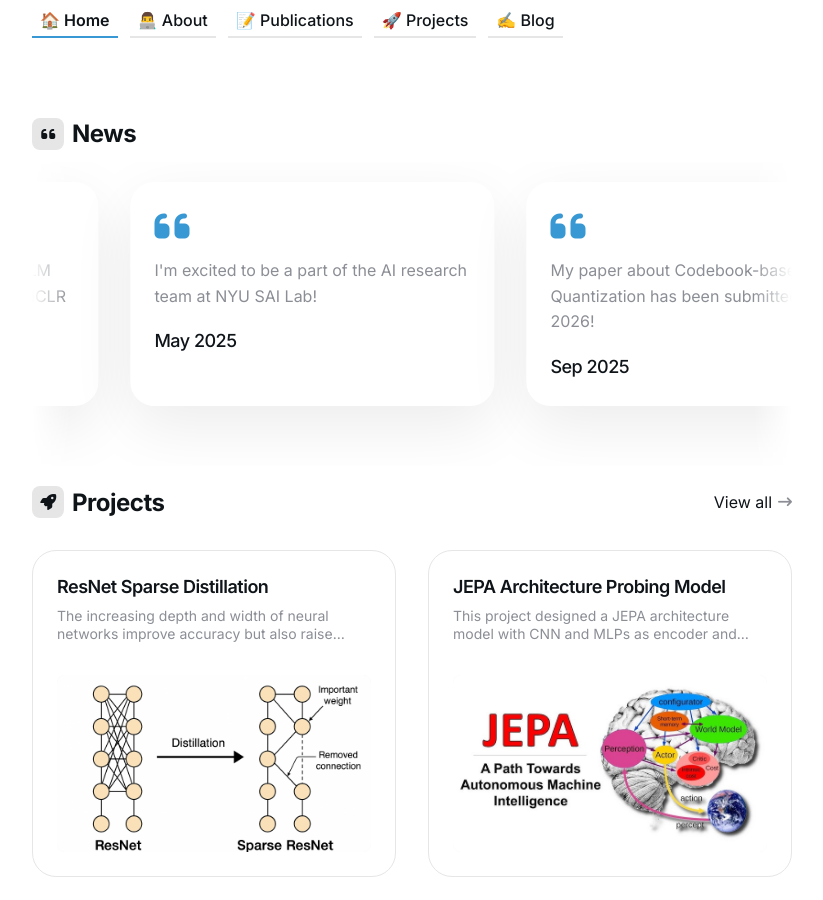
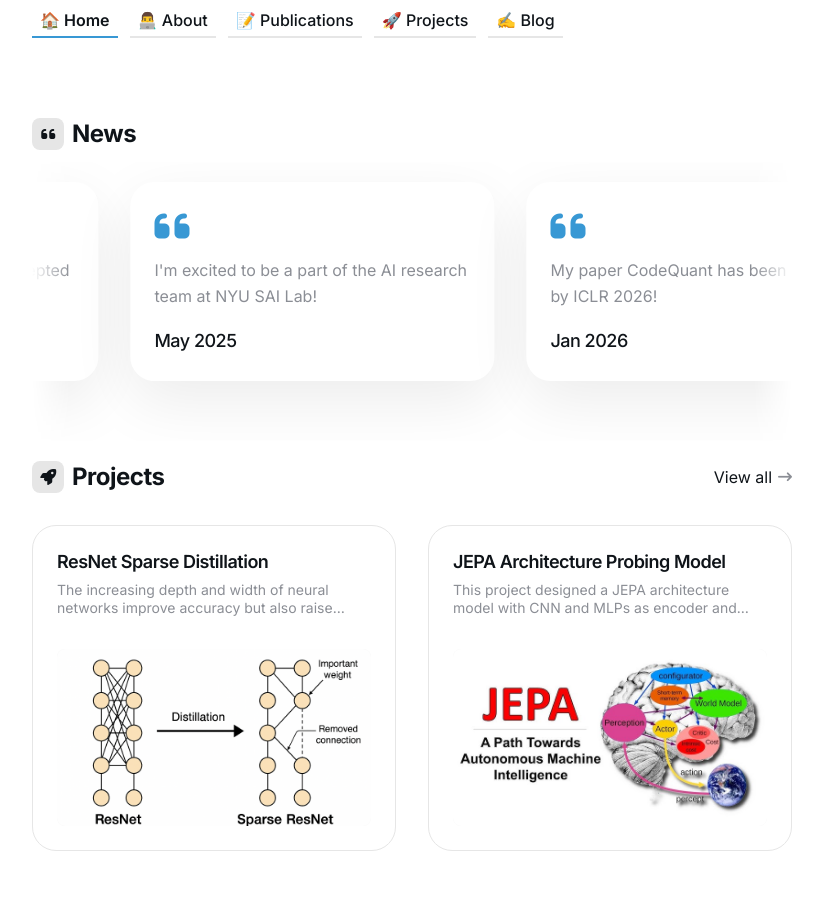
Before and after one commit to shawnyin128/shawnyin128.github.io, a Jekyll site: the page built from index.html, in a window 1280 px wide and 900 px high, scrolled down 632 px. Shown: the whole window, without its empty margins (228-1051 px from the left). Built offline with Jekyll 4.4.1, drawn with Linux system fonts in a browser that asks for light colours.

Commit message:
[pub]: update

```diff
--- a/_data/settings.yml
+++ b/_data/settings.yml
@@ -65,8 +65,8 @@ testimonials:
   testimonials_description:
 
 testimonial_items:
-  - name: "Sep 2025"
-    content: "My paper about Codebook-based LLM Quantization has been submitted to ICLR 2026!"
+  - name: "Jan 2026"
+    content: "My paper CodeQuant has been accepted by ICLR 2026!"
   - name: "May 2025"
     content : "I'm excited to be a part of the AI research team at NYU SAI Lab!"
 
```
Also changed, not shown: _pages/publication.md (+1 -1 lines).
